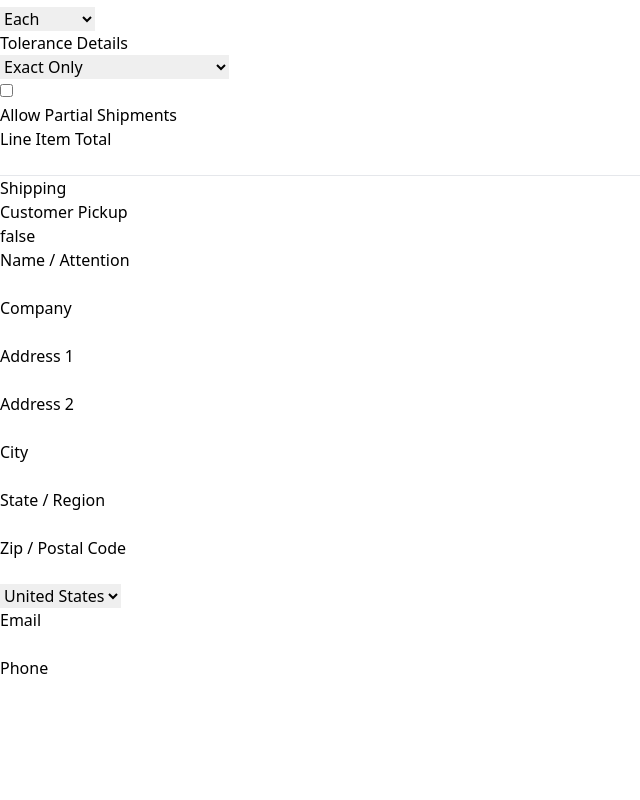
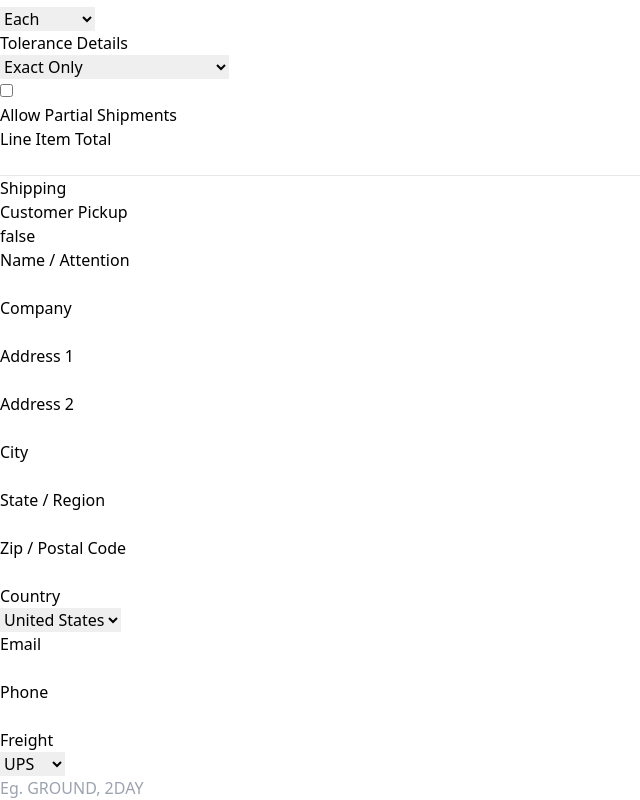
Before and after one commit to manishrc/ps-oms, a Next.js app: page / in a window 1280 px wide. Shown: the part 475-1275 px from the top of the page, without its empty margins (0-640 px from the left). Before the commit the page ends 1179 px from the top, so only its background shows below. Built offline with nearby package versions, Linux system fonts and the light colour scheme; no server answers.

Commit message:
fix: add label style for select component

```diff
--- a/components/input/input-select.jsx
+++ b/components/input/input-select.jsx
@@ -10,7 +10,11 @@ export default function InputSelect({
 }) {
   return (
     <div>
-      {!!label && <label for={id}>{label}</label>}
+      {!!label && (
+        <label className="font-medium text-gray-700" for={id}>
+          {label}
+        </label>
+      )}
       <div className="relative mt-1">
         {startIcon && (
           <div className="pointer-events-none absolute inset-y-0 left-0 flex items-center pl-3">
--- a/pages/index.js
+++ b/pages/index.js
@@ -158,7 +158,7 @@ function LineItemArray() {
             <InputText label="Zip / Postal Code" id="postalCode" />
           </div>
           <div className="col-span-6 sm:col-span-2">
-            <InputSelectCountry />
+            <InputSelectCountry label="Country" id="country" name="country" />
           </div>
           <div className="col-span-6 sm:col-span-3">
             <InputText label="Email" id="email" type="email" />
@@ -168,6 +168,24 @@ function LineItemArray() {
           </div>
         </div>
       </div>
+
+      <FreightDetails />
     </>
   );
 }
+
+function FreightDetails() {
+  return (
+    <div>
+      <label for="carrier">Freight</label>
+      <div className="flex">
+        <InputSelect id="carrier" endEdge defaultValue="UPS">
+          <option value="UPS">UPS</option>
+          <option value="USPS">USPS</option>
+          <option value="FEDEX">FedEx</option>
+        </InputSelect>
+        <InputText id="service" placeholder="Eg. GROUND, 2DAY" startEdge />
+      </div>
+    </div>
+  );
+}
```
